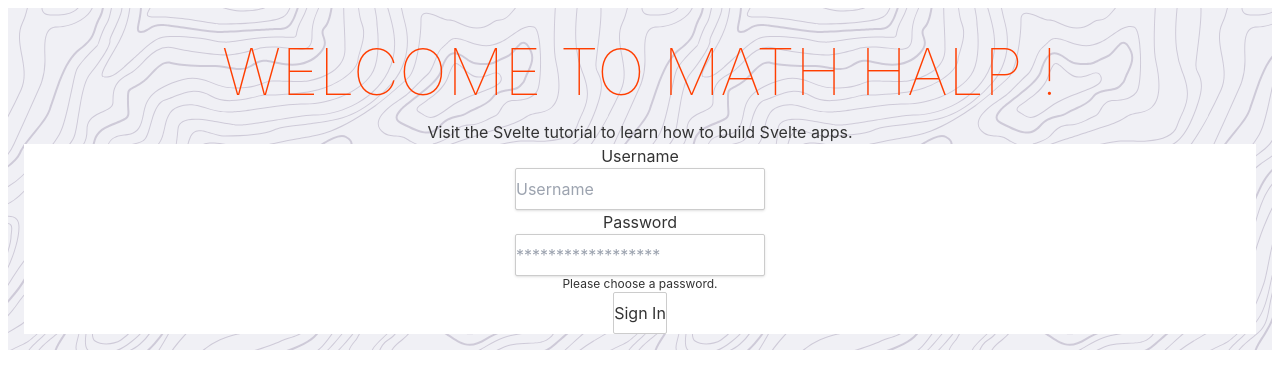
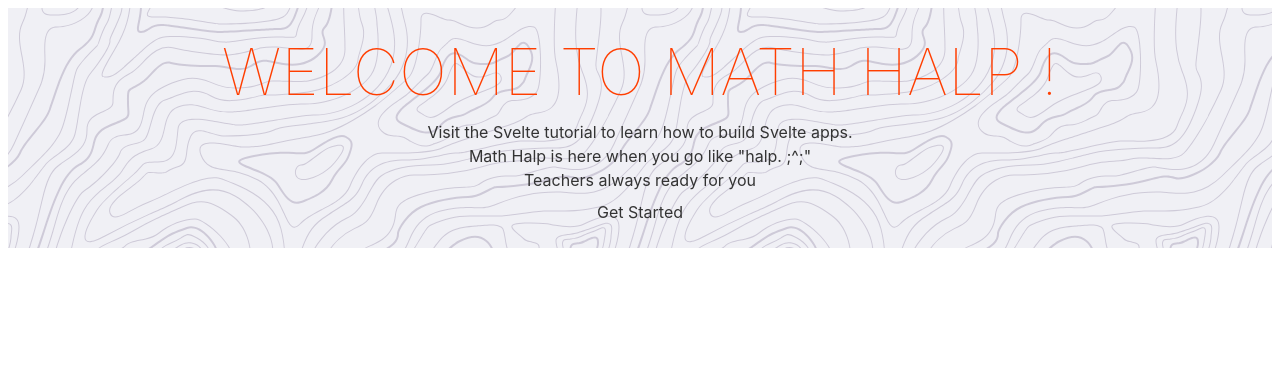
Before and after one commit to halp106/math-halp, a Svelte app: page / in a window 1280 px wide. Shown: the top 388 px of the page. Built offline with nearby package versions, Linux system fonts and the light colour scheme.

Commit message:
landing page???

```diff
--- a/src/App.svelte
+++ b/src/App.svelte
@@ -7,8 +7,10 @@
   import CreateComment from "./CreateComment.svelte";
   import EditPost from "./EditPost.svelte";
   import EditComment from "./EditComment.svelte";
+  import Landing from "./Landing.svelte";
 
   const comps = [
+	{ component: "Landing"},
     { component: "Login" },
     { component: "Table" },
     { component: "Post" },
@@ -123,6 +125,11 @@
 
   }
 
+  function toLoginPage(){
+	selected.component = "Login"
+  }
+
+
 </script>
 
 <main>
@@ -132,7 +139,9 @@
     how to build Svelte apps.
   </p>
 
-  {#if selected.component == "Login"}
+  {#if selected.component == "Landing"}
+  	<Landing on:sign-in={toLoginPage} on:authenticated={goToThreadList}/>
+  {:else if selected.component == "Login"}
     <Login on:goToThread={login} />
   {:else if selected.component == "Table"}
     <Table
--- /dev/null
+++ b/src/Landing.svelte
@@ -0,0 +1,28 @@
+<script>
+  import { createEventDispatcher } from "svelte";
+  const dispatchEvent = createEventDispatcher();
+
+  function checkAuthenticated() {
+    let authenticated = false;
+    if(authenticated){
+      dispatchEvent("authenticated");
+    }else{
+    dispatchEvent("sign-in");
+    }
+  }
+
+</script>
+<div class = "flex:auto">
+  <div class="text-center flex flex-col p-4 md:text-left md:flex-row md:items-center md:justify-between md:p-12 bg-purple-100 rounded-md">
+    <div class="text-2xl font-semibold">
+      <div class="text-gray-900">Math Halp is here when you go like "halp. ;^;"</div>
+      <div class="text-purple-500">Teachers always ready for you</div>
+    </div>
+
+    <div class="mt-3 md:mt-0 md:ml-2">
+      <div class="flex:auto inline-block rounded-md text-lg font-semibold py-2 px-4 text-black bg-purple-500" on:click={checkAuthenticated}>
+        Get Started
+      </div>
+    </div>
+  </div>
+</div>
```
